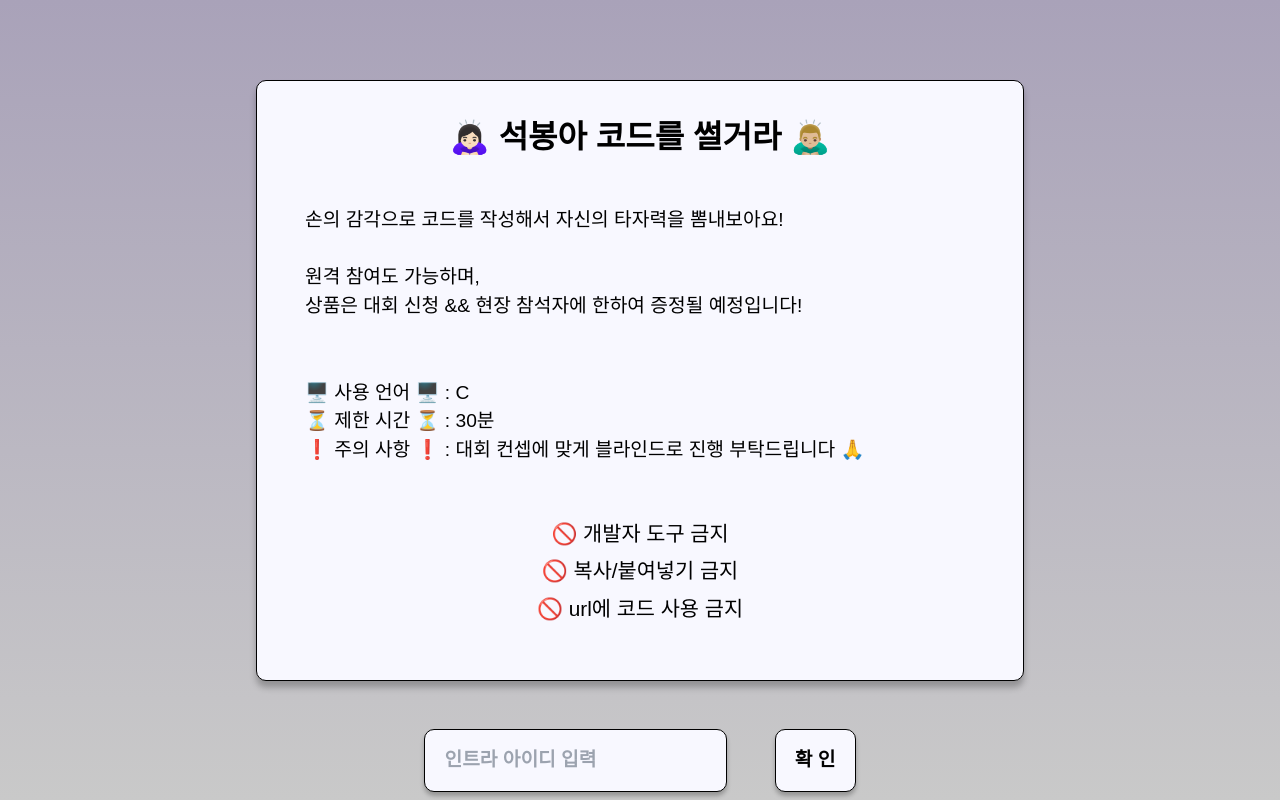
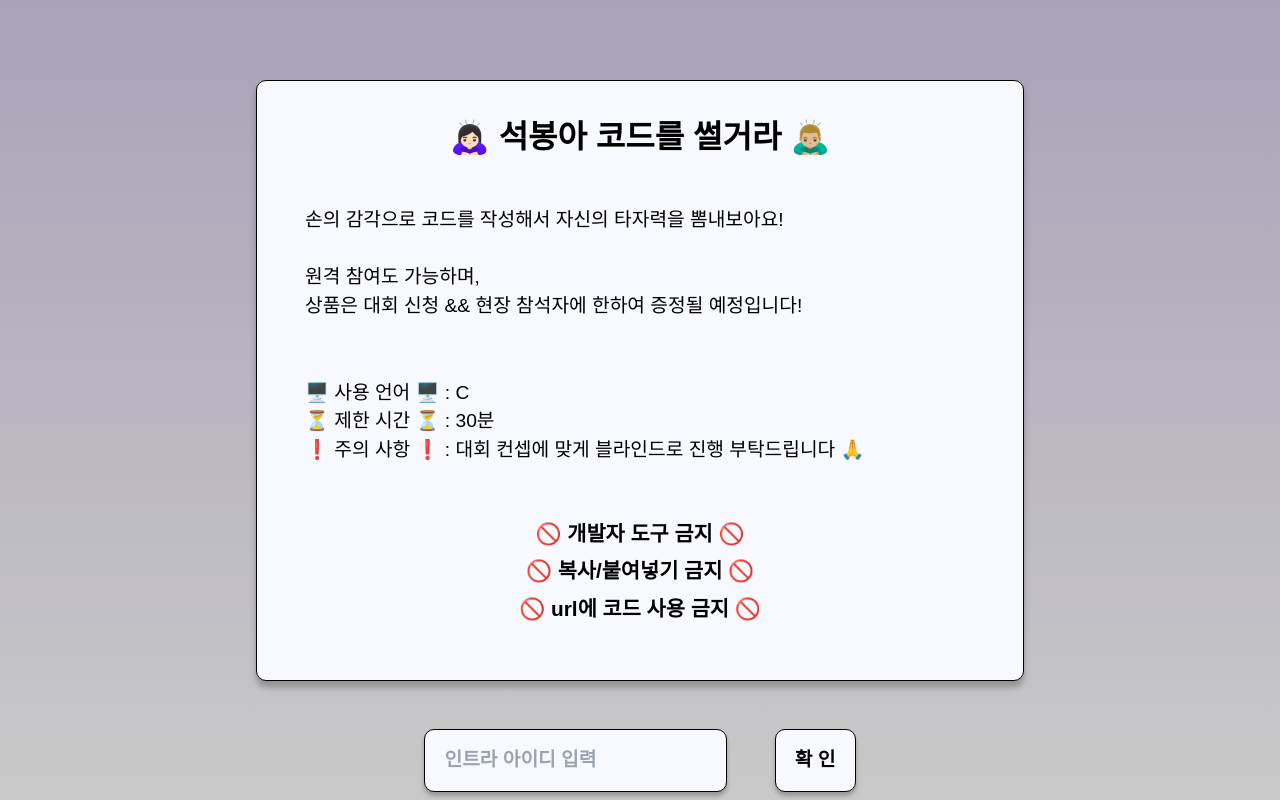
Before and after one commit to siwolee/BlindCodeGame, a Next.js app in the folder next/: page / in a window 1280 px wide. Built offline with nearby package versions, Linux system fonts and the light colour scheme; no server answers.

Commit message:
Style: 이모티콘 추가

```diff
--- a/next/pages/index.tsx
+++ b/next/pages/index.tsx
@@ -46,9 +46,9 @@ export default function HomePage({ setIsAllowed }: HomeProps) {
   ⏳ 제한 시간 ⏳ : 30분
   ❗️ 주의 사항 ❗️ : 대회 컨셉에 맞게 블라인드로 진행 부탁드립니다 🙏
   `;
-  const subContent = `🚫 개발자 도구 금지
-    🚫 복사/붙여넣기 금지
-    🚫 url에 코드 사용 금지`;
+  const subContent = `🚫 개발자 도구 금지 🚫
+    🚫 복사/붙여넣기 금지 🚫
+    🚫 url에 코드 사용 금지 🚫`;
 
   return (
     <div className={styles.layout}>
--- a/next/styles/home/home.module.scss
+++ b/next/styles/home/home.module.scss
@@ -49,7 +49,7 @@
 
 .subcontent {
   color: #000;
-  @extend .text-regular;
+  @extend .text-bold;
   font-size: 1.3rem;
 
   display: flex;
```
